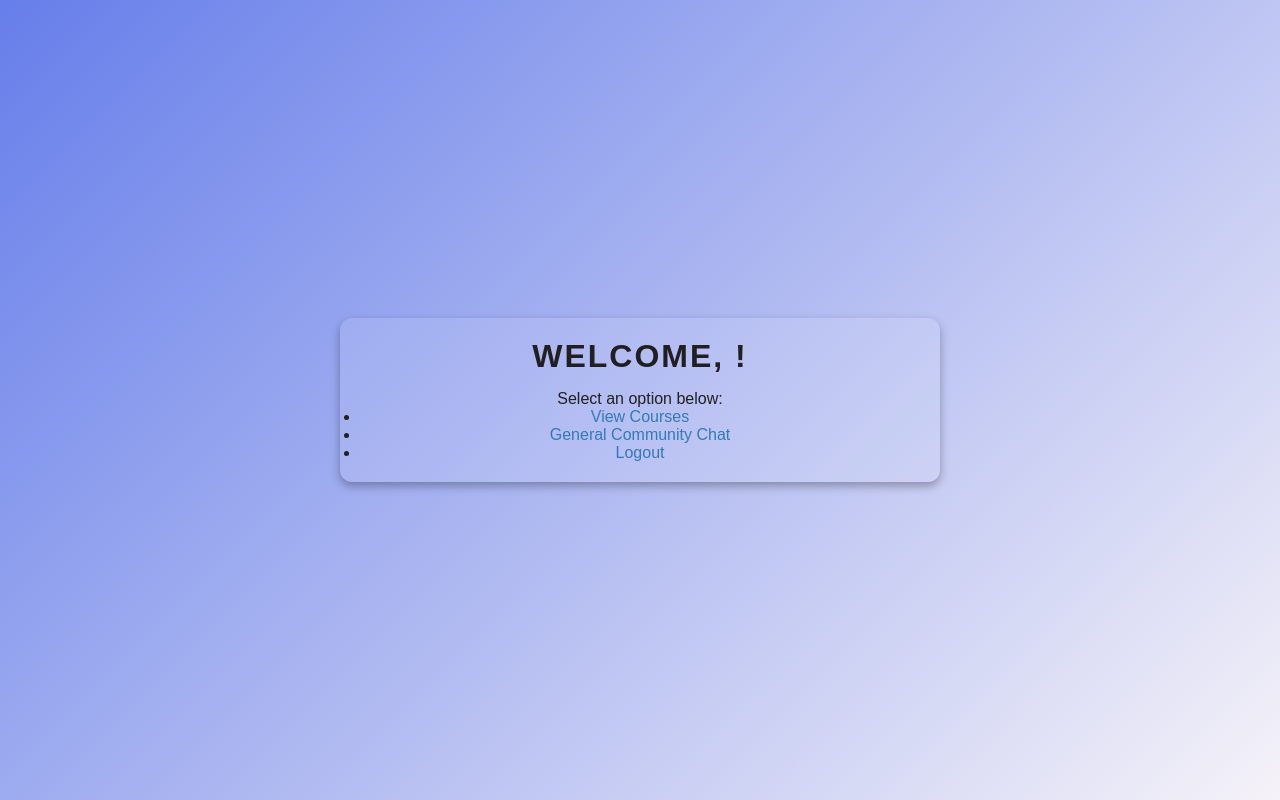
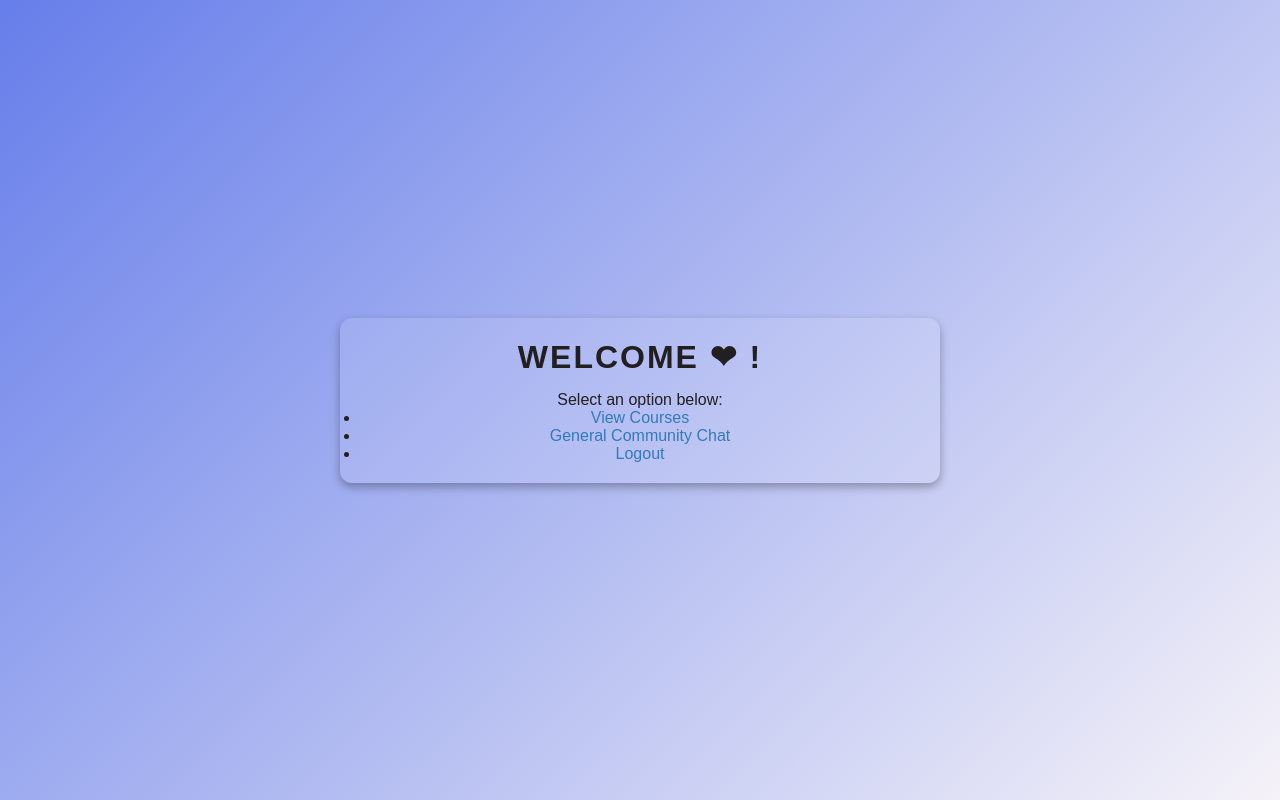
Before and after one commit to GangserX/Personalized-learning, a plain HTML site: page welcome.html in a window 1280 px wide. Drawn offline with Linux system fonts and the light colour scheme.

Commit message:
h1 change

```diff
--- a/welcome.html
+++ b/welcome.html
@@ -8,7 +8,7 @@
 </head>
 <body>
   <div class="container">
-    <h1>Welcome, <span id="userName"></span>!</h1>
+    <h1>Welcome ❤ <span id="userName"></span>!</h1>
     <p>Select an option below:</p>
     <ul>
       <li><a href="course.html">View Courses</a></li>
```
